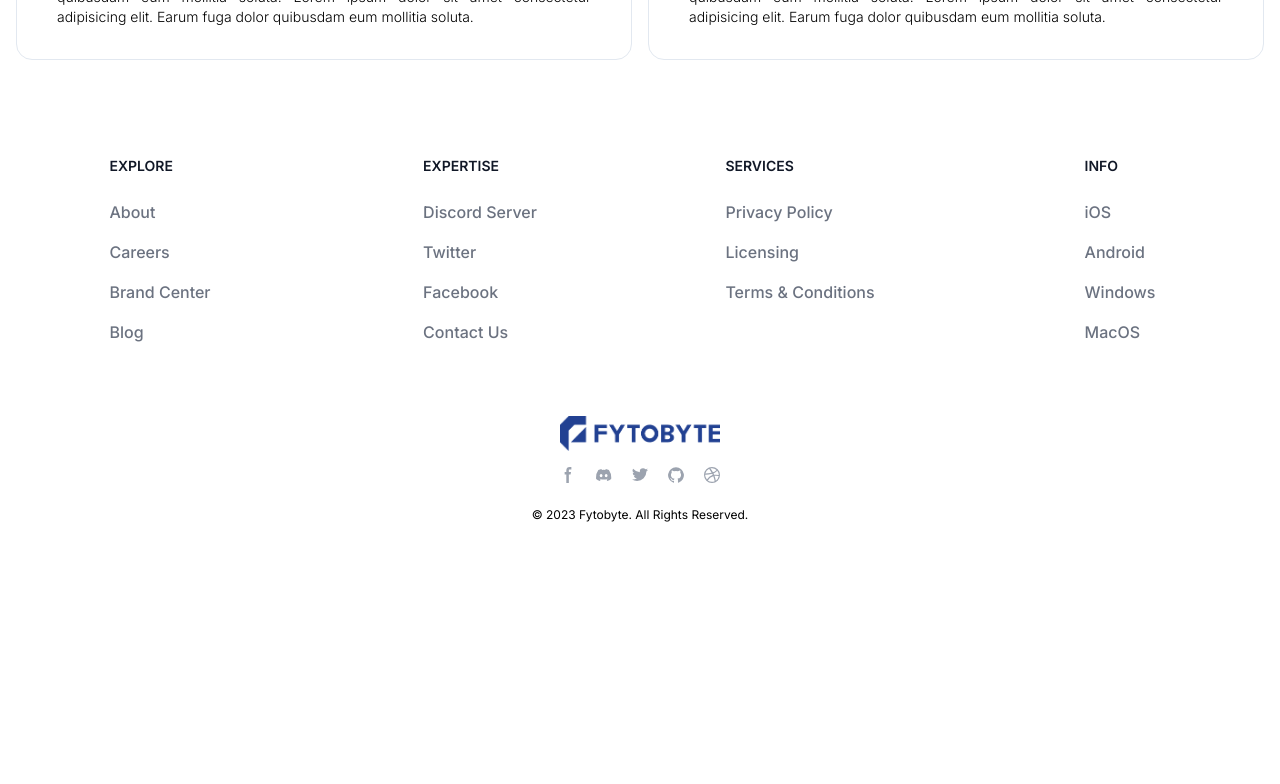
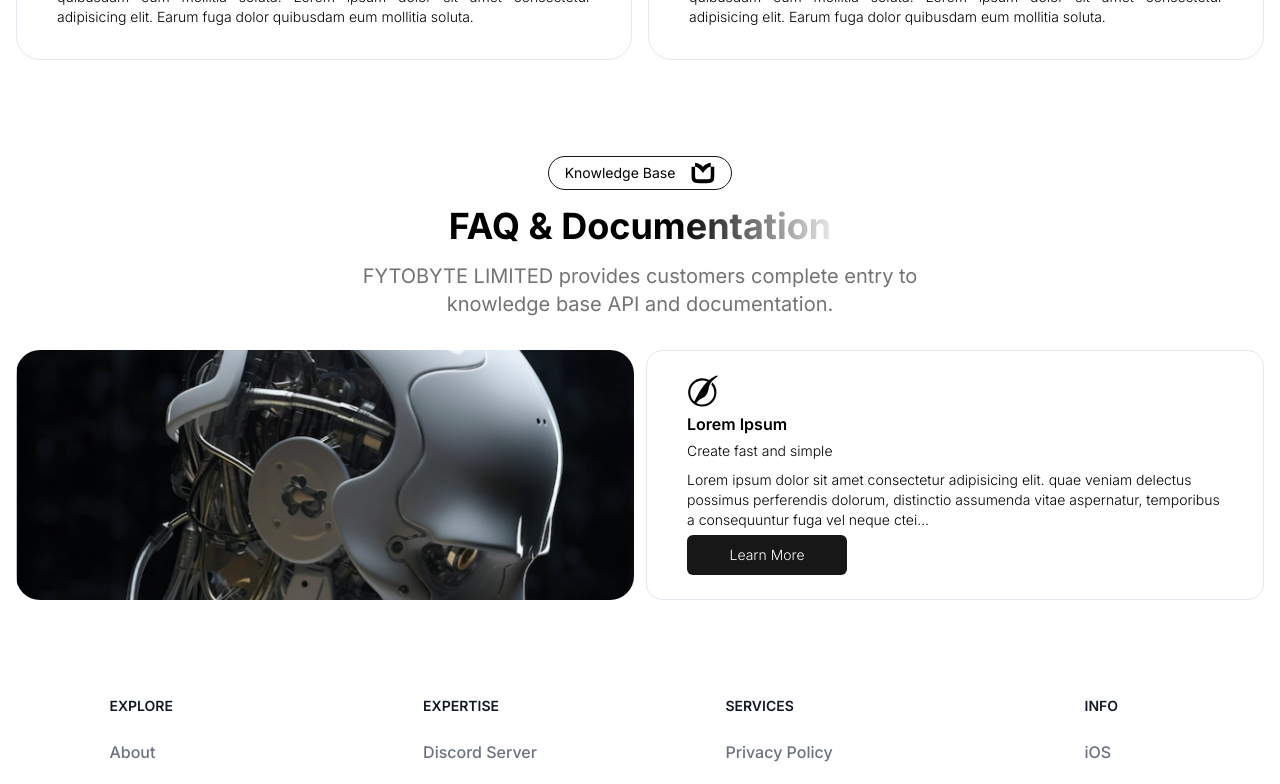
Before and after one commit to FytobyteLimited/job-0-task-0, a Next.js app in the folder snigbar/challange-1/: page / in a window 1280 px wide. Shown: the part 2924-3708 px from the top of the page. Before the commit the page ends 3503 px from the top, so only its background shows below. Built offline with nearby package versions, Linux system fonts and the light colour scheme.

Commit message:
challange/add knowledge based section in homepage

```diff
--- a/snigbar/challange-1/app/page.tsx
+++ b/snigbar/challange-1/app/page.tsx
@@ -1,4 +1,5 @@
 import Header from "@/components/Header/Header";
+import KnowledgeBase from "@/sections/KnowledgeBase";
 import { OurServices } from "@/sections/OurServices";
 import OurSolutions from "@/sections/OurSolutions";
 
@@ -13,6 +14,7 @@ export default function Home() {
       <main className="max-w-screen-xl mx-auto flex flex-col gap-4 md:gap-8 lg:gap-16 items-center my-4 px-4">
         <OurServices />
         <OurSolutions />
+        <KnowledgeBase />
       </main>
     </div>
   );
--- a/snigbar/challange-1/components/CardsWithIcon.tsx
+++ b/snigbar/challange-1/components/CardsWithIcon.tsx
@@ -25,7 +25,7 @@ const CardsWithIcon = ({
       <p className="text-sm font-light mt-1">{subHeadingTwo}</p>
 
       {learnMore && (
-        <button className="w-24 md:w-40 h-10 bg-primary-dark dark:bg-white rounded-md text-white dark:text-primary-dark font-light text-sm text-center">
+        <button className="w-24 md:w-40 h-10 bg-primary-dark dark:bg-white rounded-md text-white dark:text-primary-dark font-light text-sm text-center mx-auto md:mx-0">
           Learn More
         </button>
       )}
--- a/snigbar/challange-1/components/SolutionsBanner/SolutionsBanner.tsx
+++ b/snigbar/challange-1/components/SolutionsBanner/SolutionsBanner.tsx
@@ -9,7 +9,7 @@ const SolutionsBanner = ({
 }) => {
   return (
     <div
-      className={`flex flex-col justify-between items-start border border-slate-200 dark:border-slate-800 rounded-2xl overflow-hidden`}
+      className={`flex flex-col justify-between items-start border border-slate-200 dark:border-slate-800 rounded-3xl overflow-hidden`}
     >
       <div className="w-full h-full md:h-[250px] rounded-t-3xl overflow-hidden">
         <Image
--- a/snigbar/challange-1/components/utilities/icons.tsx
+++ b/snigbar/challange-1/components/utilities/icons.tsx
@@ -109,7 +109,7 @@ export function SunIcon() {
       height="35"
       fill="none"
       viewBox="0 0 45 35"
-      className="w-6 h-6"
+      className="w-8 h-8"
     >
       <path
         fill={resolvedTheme === "dark" ? "white" : "black"}
@@ -128,7 +128,7 @@ export function CodeIcon() {
       height="41"
       fill="none"
       viewBox="0 0 40 41"
-      className="w-6 h-6"
+      className="w-8 h-8"
     >
       <g clipPath="url(#clip0_3_316)">
         <path
@@ -178,3 +178,22 @@ export function BookIcon() {
     </svg>
   );
 }
+
+export function ApiIcon() {
+  const { resolvedTheme } = useTheme();
+  return (
+    <svg
+      xmlns="http://www.w3.org/2000/svg"
+      width="44"
+      height="46"
+      fill="none"
+      viewBox="0 0 44 46"
+      className="w-8 h-8"
+    >
+      <path
+        fill={resolvedTheme === "dark" ? "white" : "black"}
+        d="M42.087.766c-2.608.664-6.654 2.782-11.19 6.588A20.118 20.118 0 0021 4.75C9.782 4.75.687 13.844.687 25.063.688 36.28 9.783 45.374 21 45.374c11.218 0 20.313-9.095 20.313-20.313a20.24 20.24 0 00-5.738-14.141 15.172 15.172 0 00-1.66 2.676 17.203 17.203 0 014.38 11.466c0 9.537-7.758 17.295-17.294 17.295-3.003 0-5.954-.788-8.558-2.285 8.1-10.481 14.726-3.688 18-22.134.565-3.185 2.734-9.205 12.326-15.642.79-.53.238-1.766-.682-1.531zM9.77 38.188a17.252 17.252 0 01-6.065-13.126c0-9.537 7.759-17.294 17.295-17.294A16.992 16.992 0 0128.483 9.5C22.04 15.566 16.095 24.43 9.77 38.187z"
+      ></path>
+    </svg>
+  );
+}
--- /dev/null
+++ b/snigbar/challange-1/sections/KnowledgeBase.tsx
@@ -0,0 +1,40 @@
+import CardsWithIcon from "@/components/CardsWithIcon";
+import IconButtons from "@/components/utilities/IconButtons";
+import SectionHeading from "@/components/utilities/SectionHeading";
+import { ApiIcon, BookIcon } from "@/components/utilities/icons";
+import Image from "next/image";
+
+const KnowledgeBase = () => {
+  return (
+    <div className="w-full flex justify-center items-center flex-col gap-4 my-4">
+      <IconButtons Icon={BookIcon} text="Knowledge Base" />
+      <SectionHeading
+        heading="FAQ & Documentation"
+        subHeading="FYTOBYTE LIMITED provides customers complete entry to
+        knowledge base API and documentation."
+      />
+      {/* image and card */}
+      <div className="w-full grid grid-cols-1 md:grid-cols-2 gap-3 mt-4">
+        <div className="h-full md:h-[250px] rounded-3xl overflow-hidden">
+          <Image
+            src="/robot.png"
+            alt="services-image"
+            height={300}
+            width={500}
+            className="w-full h-full object-cover"
+          />
+        </div>
+
+        <CardsWithIcon
+          Icon={ApiIcon}
+          heading="Lorem Ipsum"
+          subHeadingOne="Create fast and simple"
+          subHeadingTwo="Lorem ipsum dolor sit amet consectetur adipisicing elit. quae veniam delectus possimus perferendis dolorum, distinctio assumenda vitae aspernatur, temporibus a consequuntur fuga vel neque ctei..."
+          learnMore={true}
+        />
+      </div>
+    </div>
+  );
+};
+
+export default KnowledgeBase;
```
Also changed, not shown: snigbar/challange-1/public/robot.png (added).
